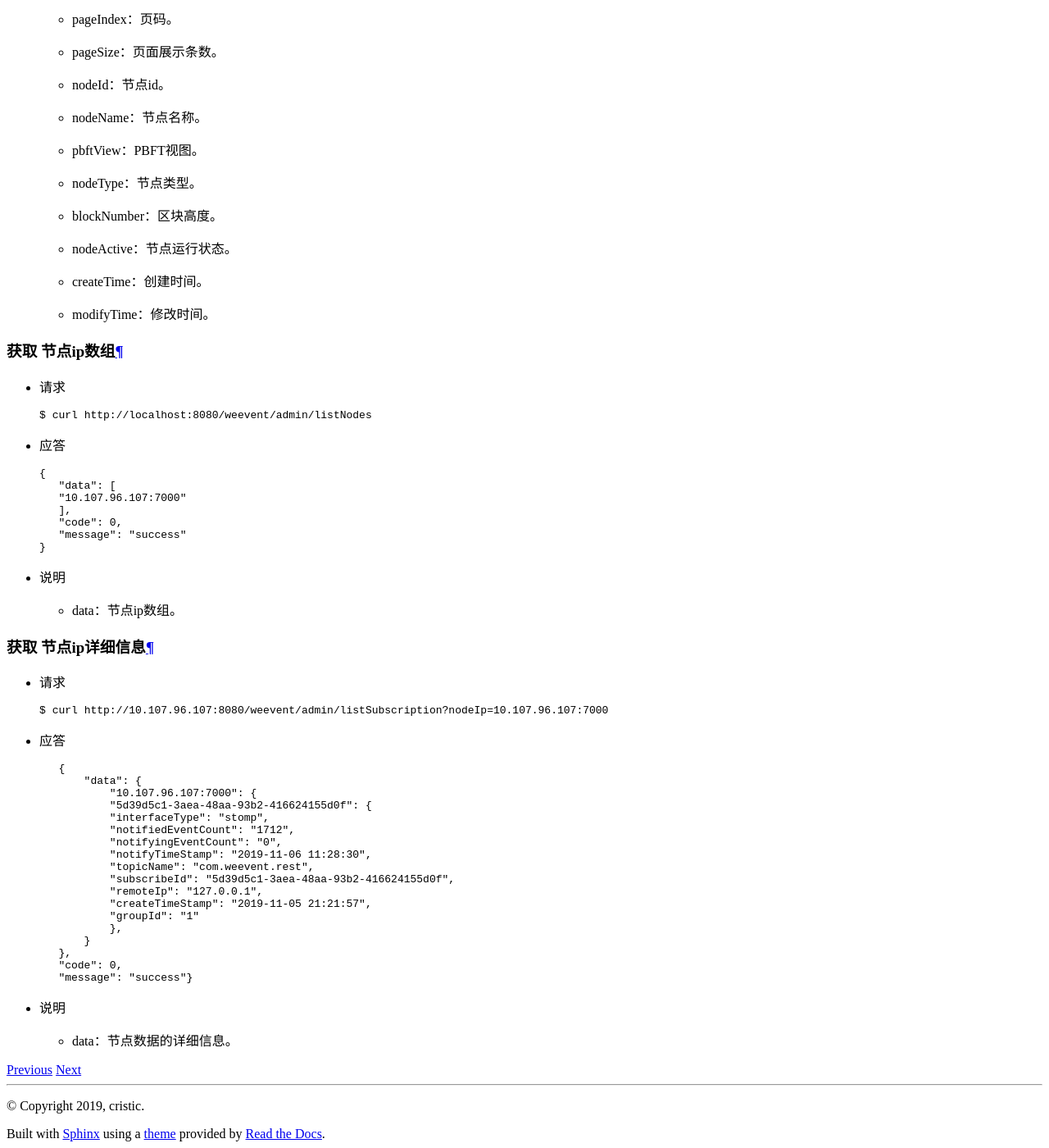
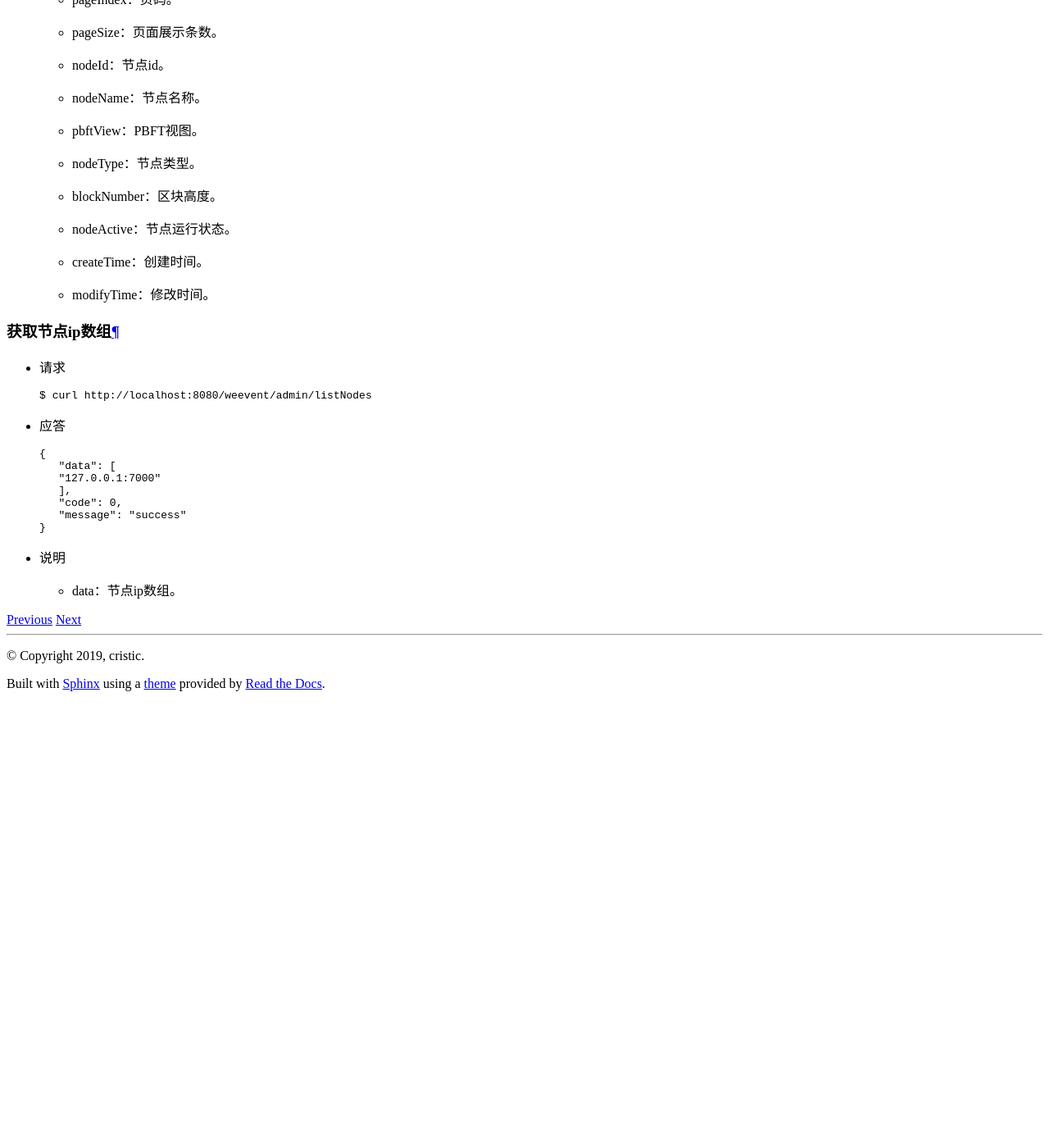
Before and after one commit to WeBankBlockchain/WeEvent-docs, a Sphinx documentation site: the page built from docs/protocal/restful.md, in a window 1280 px wide and 1400 px high, scrolled down 9354 px. Shown: the whole window at 82% size. Built offline with Sphinx 7.4.7 and the Read the Docs theme 2.0.0, drawn with Linux system fonts in a browser that asks for light colours; after the commit the page ends 10205 px from its top, so only the background shows below that; some of the changed text lies outside the part shown.

Commit message:
optimize doc

````diff
--- a/docs/protocal/restful.md
+++ b/docs/protocal/restful.md
@@ -38,7 +38,7 @@
                     "com.weevent.test",
                     WeEvent.DEFAULT_GROUP_ID,
                     "hello WeEvent".getBytes(StandardCharsets.UTF_8)).getBody();
-            System.out.println(sendResult;
+            System.out.println(sendResult);
         } catch (RestClientException e) {
             e.printStackTrace();
         }
@@ -235,7 +235,7 @@
   ["1","2"]
   ```
 
-#### 获取 节点ip数组
+#### 获取节点ip数组
  - 请求
      ```shell
      $ curl "http://localhost:8080/weevent/admin/listNodes"
@@ -282,7 +282,7 @@
             }
         },
         "code": 0,
-        "message": "success",
+        "message": "success"
      }
     ```
  - 说明
@@ -321,7 +321,7 @@
     - gitCommitHash：`WeEvent`最近一次提交git的CommitHash。
 
 
-#### 获取 节点个数、区块数量、交易数量
+#### 获取节点个数、区块数量、交易数量
 - 请求
     ```shell
     $ curl "http://localhost:8080/weevent/admin/group/general?groupId=1"
@@ -346,7 +346,7 @@
     - latestBlock：区块数量。
     - transactionCount：交易数量。
 
-#### 获取 区块链交易列表
+#### 获取区块链交易列表
 - 请求
     ```shell
     $ curl "http://localhost:8080/weevent/admin/transaction/transList?groupId=1&pageNumber=1&pageSize=10"
@@ -387,7 +387,7 @@
     - transTo：接收者的地址。
 
 
-#### 获取 交易哈希列表
+#### 获取交易哈希列表
 - 请求
     ```shell
     $ curl "http://localhost:8080/weevent/admin/block/blockList?groupId=1&pageNumber=1&pageSize=10"
@@ -429,7 +429,7 @@
     - sealerIndex：节点序号为index的nodeId。
     - transCount：交易次数。
 
- #### 获取 节点列表
+ #### 获取节点列表
  - 请求
      ```shell
      $ curl "http://localhost:8080/weevent/admin/node/nodeList?groupId=1&pageNumber=1&pageSize=10"
@@ -471,7 +471,7 @@
      - createTime：创建时间。
      - modifyTime：修改时间。
 
- #### 获取 节点ip数组
+ #### 获取节点ip数组
  - 请求
      ```shell
      $ curl http://localhost:8080/weevent/admin/listNodes
@@ -482,7 +482,7 @@
      ```json
     {
         "data": [
-        "10.107.96.107:7000"
+        "127.0.0.1:7000"
         ],
         "code": 0,
         "message": "success"
@@ -491,35 +491,3 @@
  - 说明
 
      - data：节点ip数组。
-
-#### 获取 节点ip详细信息
- - 请求
-     ```shell
-     $ curl http://10.107.96.107:8080/weevent/admin/listSubscription?nodeIp=10.107.96.107:7000
-     ```
-
- - 应答
-
-     ```json
-        {
-            "data": {
-                "10.107.96.107:7000": {
-                "5d39d5c1-3aea-48aa-93b2-416624155d0f": {
-                "interfaceType": "stomp",
-                "notifiedEventCount": "1712",
-                "notifyingEventCount": "0",
-                "notifyTimeStamp": "2019-11-06 11:28:30",
-                "topicName": "com.weevent.rest",
-                "subscribeId": "5d39d5c1-3aea-48aa-93b2-416624155d0f",
-                "remoteIp": "127.0.0.1",
-                "createTimeStamp": "2019-11-05 21:21:57",
-                "groupId": "1"
-                },
-            }
-        },
-        "code": 0,
-        "message": "success"}
-     ```
- - 说明
-
-     - data：节点数据的详细信息。
````
Also changed, not shown: other parts of docs/protocal/restful.md (+1 -1 lines), docs/install/download.md (+3 -3 lines), docs/install/module/broker.md (+3 -0 lines), docs/install/quickinstall.md (+3 -2 lines), docs/protocal/mqtt.md (+2 -2 lines).
